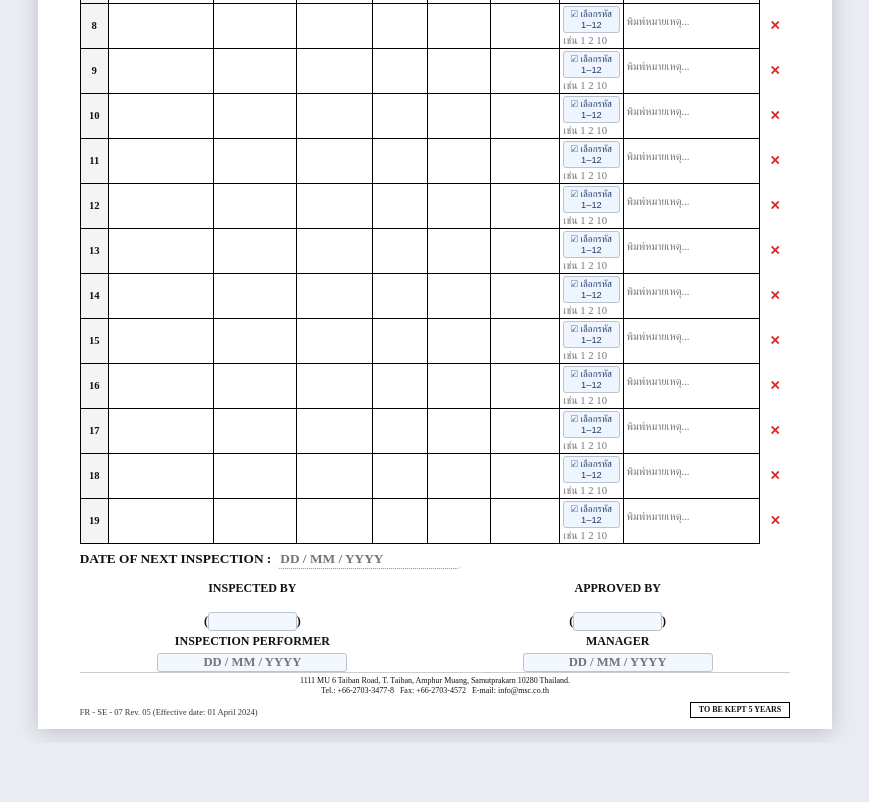
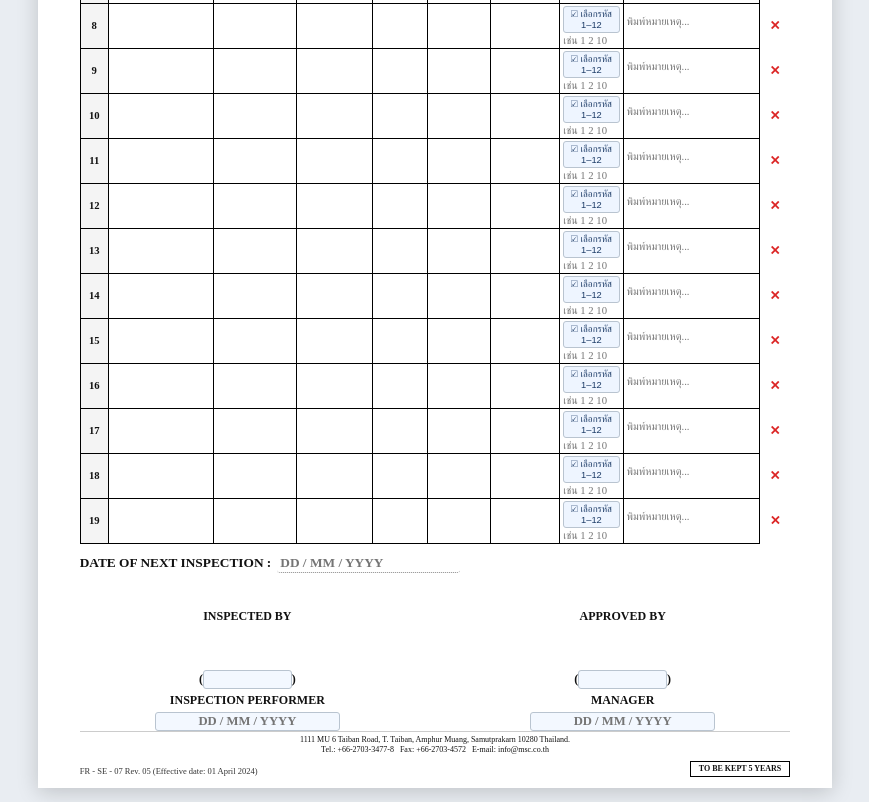
Before and after one commit to serviteccertificate/INFLATABLE-LIFEJACKET-CERT, a plain HTML site: page index.html in a window 1280 px wide. Shown: the part 1058-1860 px from the top of the page, without its empty margins (205-1074 px from the left). Before the commit the page ends 1801 px from the top, so only its background shows below. Drawn offline with Linux system fonts and the light colour scheme.

Commit message:
Update index.html

```diff
--- a/index.html
+++ b/index.html
@@ -120,14 +120,14 @@
   td.delcell{border:0;}
   .rowdel{cursor:pointer;color:#dc2626;font-weight:bold;border:0;background:transparent;font-size:13px;line-height:1;}
 
-  .p1-next{font-weight:bold;font-size:10pt;margin-top:6px;display:flex;align-items:center;gap:6px;flex-wrap:wrap;}
+  .p1-next{font-weight:bold;font-size:10pt;margin-top:10px;margin-bottom:6px;display:flex;align-items:center;gap:6px;flex-wrap:wrap;}
   .p1-next input{display:inline-block;width:auto;min-width:150px;background:transparent;border:0;border-bottom:1px dotted #888;font-weight:bold;font-size:10pt;text-transform:uppercase;}
 
-  .sign{display:grid;grid-template-columns:1fr 1fr;gap:20px;margin-top:12px;text-align:center;font-weight:bold;font-size:9pt;}
-  .sign .line{margin:16px auto 3px;}
+  .sign{display:grid;grid-template-columns:1fr 1fr;gap:40px;margin-top:30px;text-align:center;font-weight:bold;font-size:9pt;}
+  .sign .line{margin:46px auto 4px;}
   .sign input{text-align:center;}
   .sign input.namefld{display:inline-block;width:14ch;min-width:6ch;max-width:95%;text-align:center;}
-  .sign .role{margin-top:2px;}
+  .sign .role{margin-top:4px;}
 
   .footer{margin-top:8px;text-align:center;font-size:8px;line-height:1.25;border-top:1px solid #ccc;padding-top:3px;}
   .footer .keep{display:inline-block;border:1px solid #000;padding:2px 8px;font-weight:bold;}
@@ -982,7 +982,7 @@
      - midWithSig   : หน้าต่อ ๆ ไปที่เป็นหน้าสุดท้าย (มีลายเซ็น)
      - midNoSig     : หน้าต่อ ๆ ไปที่ยังมีหน้าถัดไป (ไม่มีลายเซ็น)
      ลายเซ็นจะอยู่เฉพาะหน้าสุดท้ายเท่านั้นเสมอ */
-  var LJ_CAPS = { firstWithSig:24, firstNoSig:26, midWithSig:30, midNoSig:35 };
+  var LJ_CAPS = { firstWithSig:21, firstNoSig:26, midWithSig:27, midNoSig:35 };
 
   function paginateLJFixed(rows, caps){
     caps = caps || LJ_CAPS;
```
